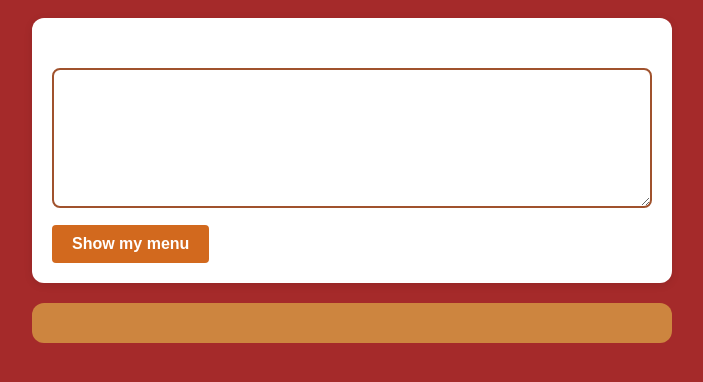
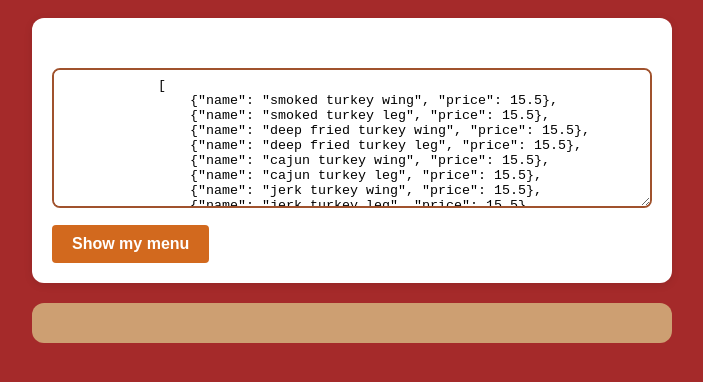
Before and after one commit to bria-janae-anderson/menu-card, a plain HTML site: page index.html in a window 1280 px wide. Shown: the part 86-468 px from the top of the page, without its empty margins (288-991 px from the left). Drawn offline with Linux system fonts and the light colour scheme.

Commit message:
Add my truck's menu

```diff
--- a/index.html
+++ b/index.html
@@ -11,7 +11,27 @@
 
     <form id="menu-form">
         <label for="menu-input">Paste your menu as JSON</label>
-        <textarea id="menu-input" rows="8"></textarea>
+        <textarea id="menu-input" rows="8">
+            [
+                {"name": "smoked turkey wing", "price": 15.5},
+                {"name": "smoked turkey leg", "price": 15.5},
+                {"name": "deep fried turkey wing", "price": 15.5},
+                {"name": "deep fried turkey leg", "price": 15.5},
+                {"name": "cajun turkey wing", "price": 15.5},
+                {"name": "cajun turkey leg", "price": 15.5},
+                {"name": "jerk turkey wing", "price": 15.5},
+                {"name": "jerk turkey leg", "price": 15.5},
+                {"name": "hot honey turkey wing", "price": 15.5},
+                {"name": "hot honey turkey leg", "price": 15.5},
+                {"name": "mac & cheese", "price": 4.5},
+                {"name": "collard greens", "price": 4.5},
+                {"name": "candied yams", "price": 4.5},
+                {"name": "dirty rice", "price": 4.5},
+                {"name": "red beans & rice", "price": 4.5},
+                {"name": "cajun fries", "price": 4.5},
+                {"name": "cornbread muffins", "price": 3}
+            ]
+        </textarea>
         <button type="submit">Show my menu</button>
     </form>
 
--- a/script.js
+++ b/script.js
@@ -5,6 +5,7 @@ let input = document.querySelector("#menu-input");
 let count = document.querySelector("#count");
 let menuText = document.querySelector("#menu-text");
 
+//Declaring the handle submit function
 function handleSubmit(event) {
     // Prevents the page reload after clicking the submit button
     event.preventDefault();
@@ -18,5 +19,5 @@ function handleSubmit(event) {
         menuText.textContent = menuText.textContent + menu[i].name + " - $" + menu[i].price + "\n";
     }
 }
-
+// Attach an event listener to the form that listens for submit
 form.addEventListener("submit", handleSubmit);
--- a/style.css
+++ b/style.css
@@ -1,6 +1,7 @@
 body {
  background-color: brown;
  font-family:Cambria, Cochin, Georgia, Times, 'Times New Roman', serif;
+ font-weight: bold;
  max-width: 40rem;
  margin: 40px auto;
  padding: 0 16px;
@@ -58,8 +59,8 @@ button:hover {
 /* The menu looks like a chalkboard */
 #menu-text {
     white-space: pre-line; /* each item on its own line */
-    background-color: peru;
-    color: burlywood;
+    background-color: rgb(205, 159, 114);
+    color: white;
     font-size: 1.2rem;
     line-height: 1.8;
     padding: 20px;
```
